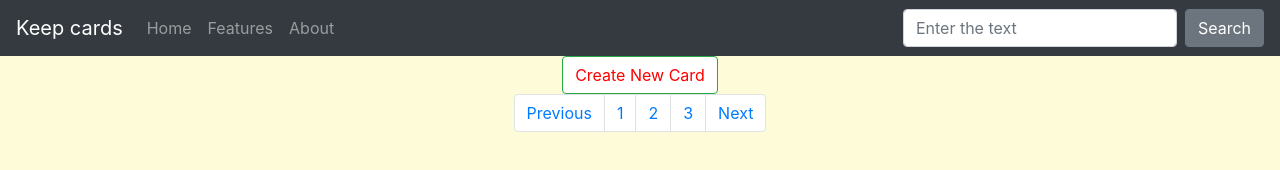
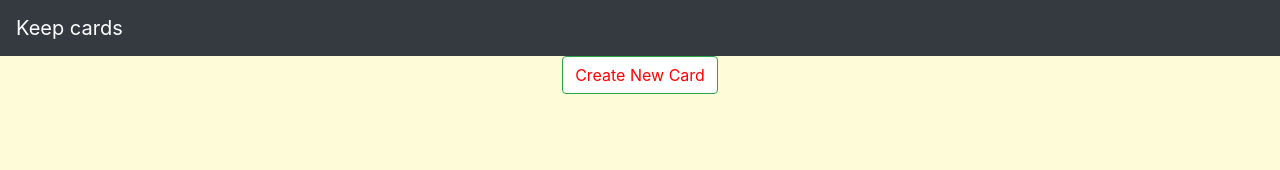
Before and after one commit to yuvarajareddy/google-keep, a website built with webpack: page index.html in a window 1280 px wide. Built offline with nearby package versions, Linux system fonts and the light colour scheme; data requests are answered from the project's data file; files whose address does not match are found by name.

Commit message:
js assignment

```diff
--- a/index.html
+++ b/index.html
@@ -20,7 +20,7 @@
     <span class="navbar-toggler-icon"></span>
   </button>
 
-  <div class="collapse navbar-collapse" id="navbarColor02">
+  <!-- <div class="collapse navbar-collapse" id="navbarColor02">
     <ul class="navbar-nav mr-auto">
       <li>
         <a class="nav-link" href="#">Home <span class="sr-only">(current)</span></a>
@@ -32,11 +32,7 @@
         <a class="nav-link" href="#">About</a>
       </li>
     </ul>
-    <form class="form-inline my-2 my-lg-0">
-      <input class="form-control mr-sm-2" type="text" placeholder="Enter the text">
-      <button class="btn btn-secondary my-2 my-sm-0" type="submit">Search</button>
-    </form>
-  </div>
+    </div> -->
 </nav>
 
 <!-- create new card -->
@@ -107,18 +103,6 @@
   </div>
 </div>
 
-<!-- pagination -->
-
-<nav aria-label="Page navigation example">
-  <ul class="pagination">
-    <li class="page-item"><a class="page-link" href="#">Previous</a></li>
-    <li class="page-item"><a class="page-link" href="#">1</a></li>
-    <li class="page-item"><a class="page-link" href="#">2</a></li>
-    <li class="page-item"><a class="page-link" href="#">3</a></li>
-    <li class="page-item"><a class="page-link" href="#">Next</a></li>
-  </ul>
-</nav>
-
  <script src = "src/index.js"></script>
 </body>
 
--- a/package.json
+++ b/package.json
@@ -4,7 +4,8 @@
   "description": "",
   "main": "index.js",
   "scripts": {
-    "start" : "webpack"
+    "start" : "webpack",
+    "database" : "json-server --watch database.json"
   },
   "keywords": [],
   "author": "",
--- a/src/index.js
+++ b/src/index.js
@@ -24,11 +24,19 @@ function getCards() {
 
   })
 }
+//code to add a new list item if we press Enter key
+     $('#addItemsList').keypress(function(event){
+       var keycode = (event.keyCode ? event.keyCode : event.which);
+       if(keycode == '13'){
+         createRow(event);
+       }
+     });
 
  $( function() {
     $( ".sortable" ).sortable();
     $( ".sortable" ).disableSelection();
   } );
+ // code to display cards on the page
 var globalData = [];
 function showCards(record) {
   var cardCol = document.getElementById("cardCol");
@@ -57,7 +65,6 @@ function showCards(record) {
         for(var j=0;j<listData.length; j++){
              var listObj = listData[j];
 
-//********************
       var newRow = document.createElement("div");
 
       newRow.className = "row";
@@ -93,8 +100,6 @@ function showCards(record) {
     //alert("if");
 
     bodyDiv.appendChild(newRow);
-
-
 
            }
 
@@ -140,7 +145,10 @@ cardCol.appendChild(card);
         globalData = record;
 }
 }
-
+    $('#myModal').on('shown.bs.modal', function () {
+        $('#newCardTitle').trigger('focus');
+        $('#addItems').trigger('focus');
+    });
 
 // function for addcard
   var addItems = document.getElementById("addItems");
```
Lines whose indentation alone changed are shown as unchanged.
